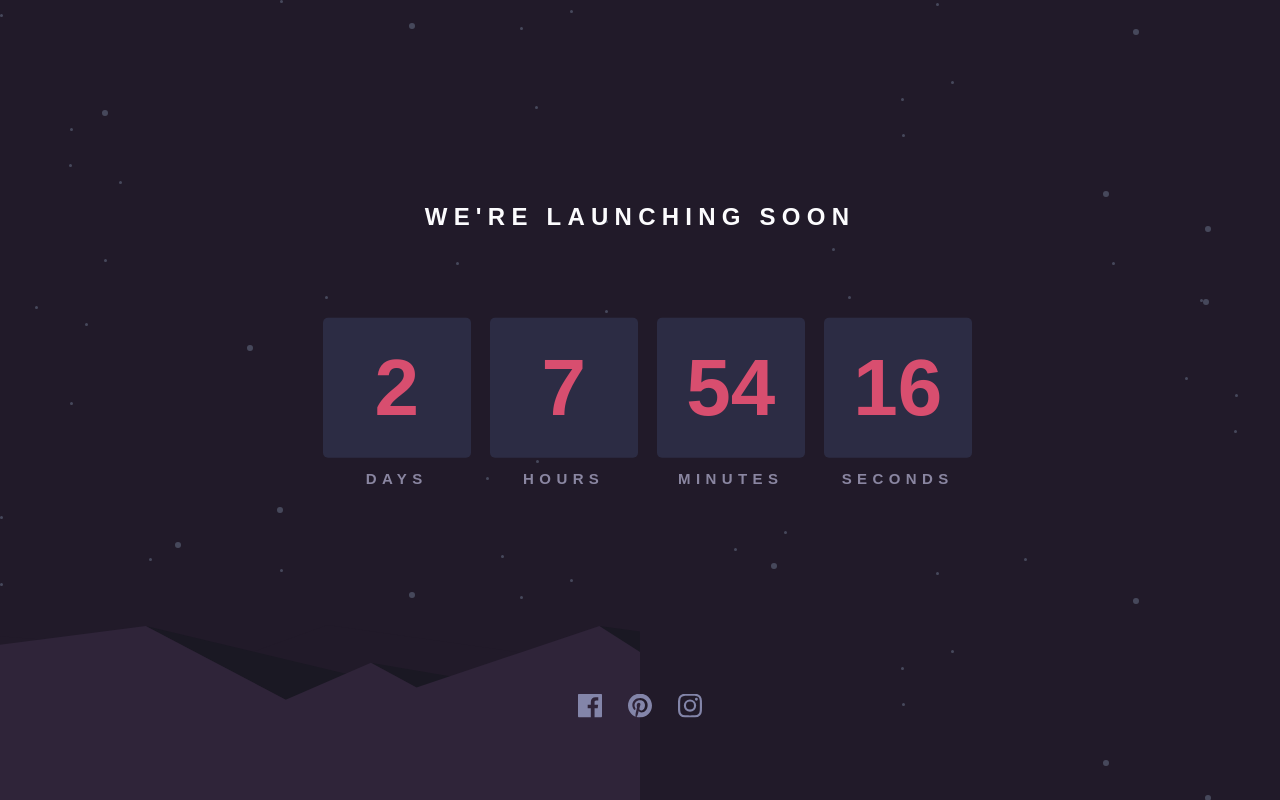
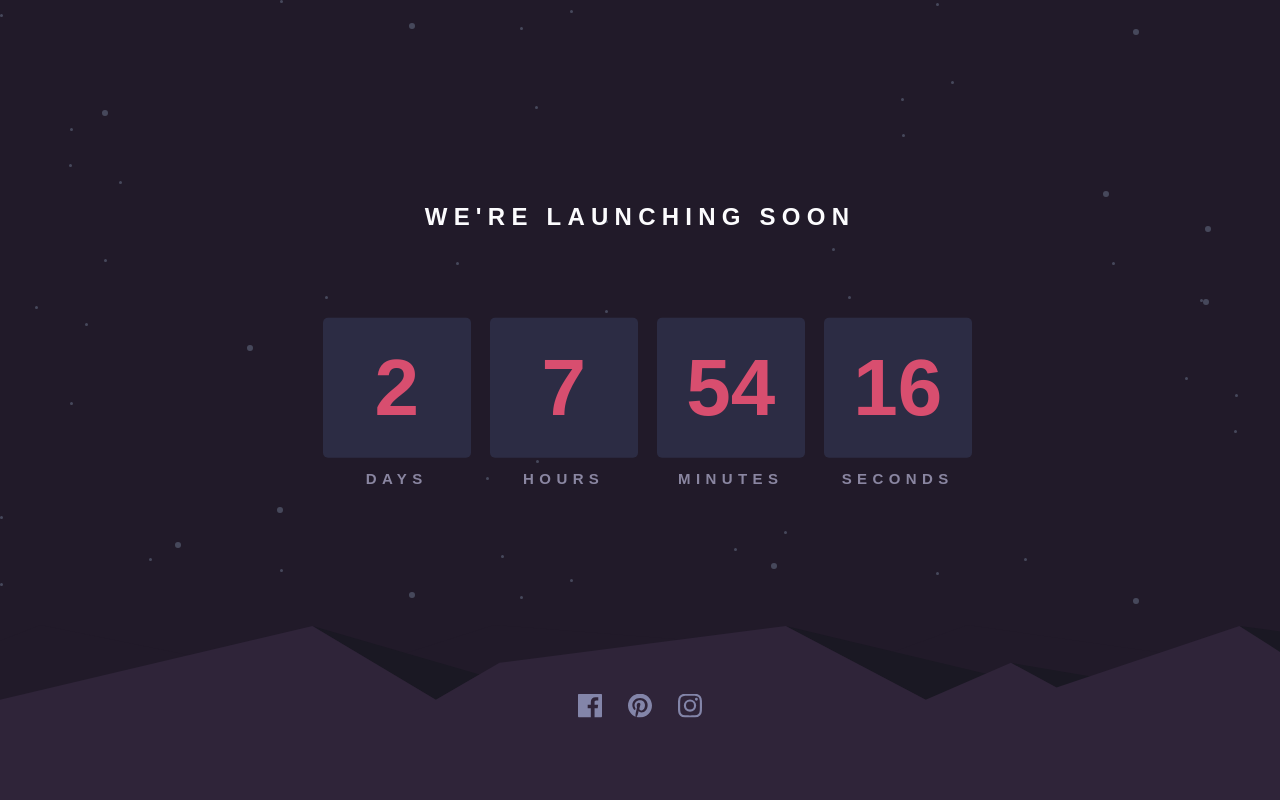
Before and after one commit to Dirtsam/countdown-timer, a plain HTML site: page index.html in a window 1280 px wide. Drawn offline with Linux system fonts and the light colour scheme.

Commit message:
Update style.css

```diff
--- a/style.css
+++ b/style.css
@@ -34,12 +34,12 @@ h3 {
 }
 
 .container {
-  min-width: 200px;
+  min-width: 340px;
   width: 100%;
   max-width: 1440px;
-  min-height: 100vh;
   margin: auto;
   background-image: url("./images/bg-stars.svg");
+  height: 100vh;
 }
 
 .container {
@@ -78,7 +78,7 @@ h3 {
   letter-spacing: 0.34em;
   text-transform: uppercase;
   padding: 0 20px;
-  margin-bottom: 40px;
+  margin-bottom: 30px;
 }
 
 .countdown {
@@ -152,13 +152,6 @@ h3 {
     letter-spacing: 0.36em;
     width: 148px;
   }
-
-  .hill {
-    position: absolute;
-    bottom: 0;
-    left: -50%;
-    transform: translate(-50%, 0);
-  }
 }
 
 .links {
@@ -186,8 +179,13 @@ h3 {
 }
 
 @media (min-width: 376px) {
+  img {
+    width: 100%;
+    display: block;
+  }
   .hill {
     position: absolute;
     bottom: 0;
     left: 0;
   }
+}
```
